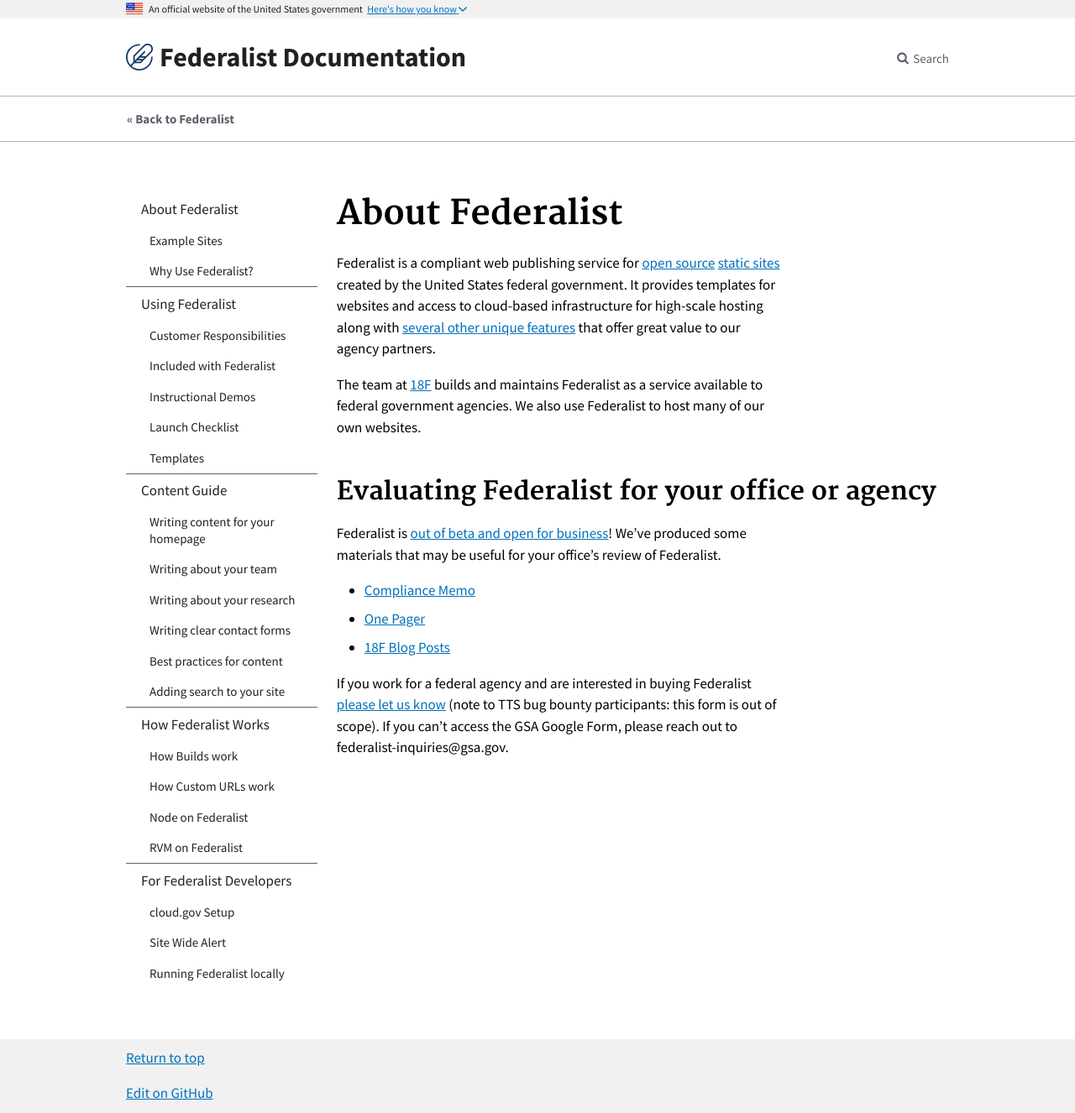
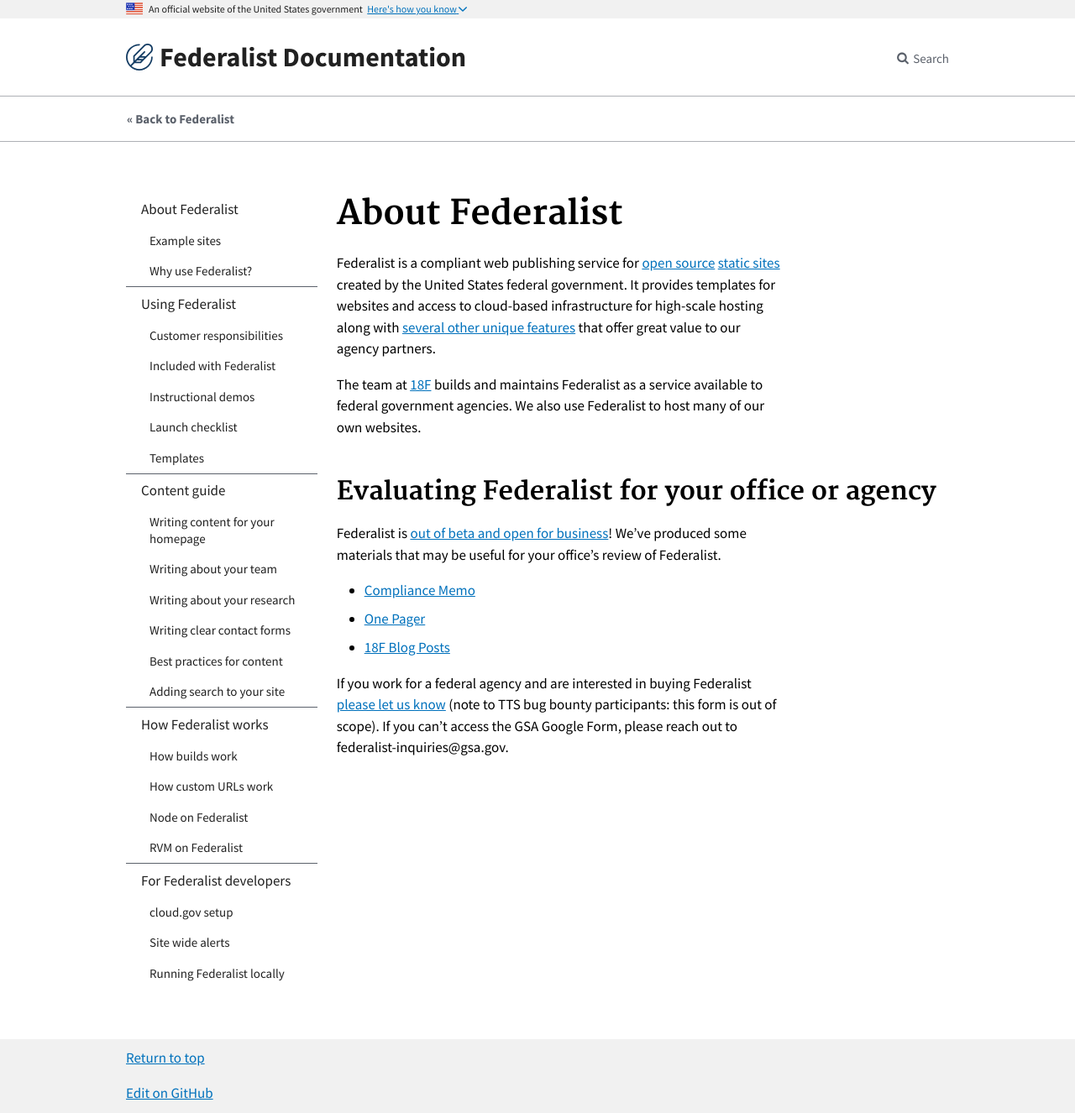
Before and after one commit to Macy-FK/federaliste, a Jekyll site: the page built from pages/index.md, in a window 1280 px wide. Shown: the whole page at 84% size. Built offline with Jekyll 4.4.1, drawn with Linux system fonts in a browser that asks for light colours; Markdown is read by kramdown in place of the engine named in the settings.

Commit message:
fix capitalization

```diff
--- a/_config.yml
+++ b/_config.yml
@@ -37,32 +37,32 @@ navigation:
   url: /
   internal: true
   children:
-  - text: Example Sites
+  - text: Example sites
     url: /pages/about-federalist/example-sites/
     internal: true
-  - text: Why Use Federalist?
+  - text: Why use Federalist?
     url: /pages/about-federalist/why-use-federalist/
     internal: true
 - text: Using Federalist
   url: /pages/using-federalist/
   internal: true
   children:
-  - text: Customer Responsibilities
+  - text: Customer responsibilities
     url: /pages/using-federalist/customer-responsibilities/
     internal: true
   - text: Included with Federalist
     url: /pages/using-federalist/included-with-federalist/
     internal: true
-  - text: Instructional Demos
+  - text: Instructional demos
     url: /pages/using-federalist/instructional-demos/
     internal: true
-  - text: Launch Checklist
+  - text: Launch checklist
     url: /pages/using-federalist/launch-checklist/
     internal: true
   - text: Templates
     url: /pages/using-federalist/templates/
     internal: true
-- text: Content Guide
+- text: Content guide
   url: /pages/content-guide/
   internal: true
   children:
@@ -84,14 +84,14 @@ navigation:
   - text: Adding search to your site
     url: /pages/content-guide/adding-search/
     internal: true
-- text: How Federalist Works
+- text: How Federalist works
   url: /pages/how-federalist-works/
   internal: true
   children:
-  - text: How Builds work
+  - text: How builds work
     url: /pages/how-federalist-works/how-builds-work/
     internal: true
-  - text: How Custom URLs work
+  - text: How custom URLs work
     url: /pages/how-federalist-works/custom-urls/
     internal: true
   - text: Node on Federalist
@@ -100,14 +100,14 @@ navigation:
   - text: RVM on Federalist
     url: /pages/how-federalist-works/rvm-on-federalist/
     internal: true
-- text: For Federalist Developers
+- text: For Federalist developers
   url: /pages/how-federalist-works/deploying-federalist/
   internal: true
   children:
-  - text: cloud.gov Setup
+  - text: cloud.gov setup
     url: /pages/how-federalist-works/cloud-gov-setup/
     internal: true
-  - text: Site Wide Alert
+  - text: Site wide alerts
     url: /pages/how-federalist-works/site-wide-alert/
     internal: true
   - text: Running Federalist locally
```
